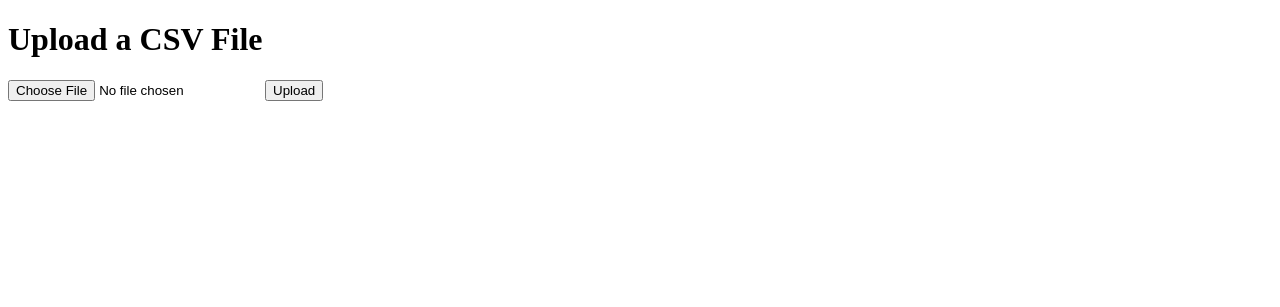
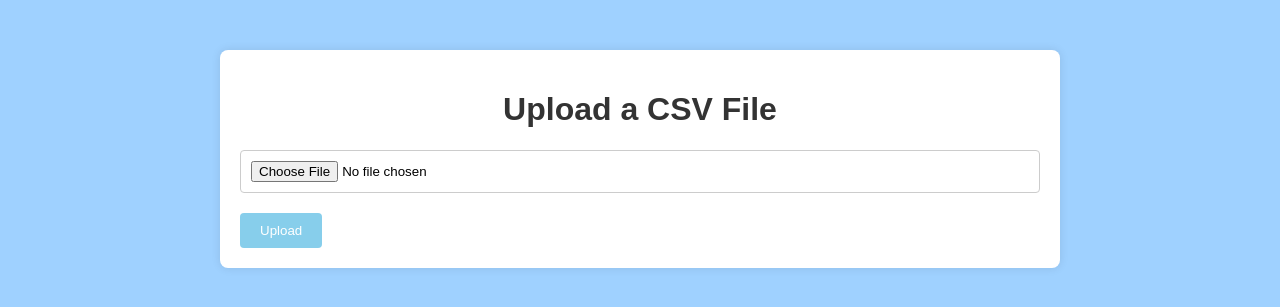
Before and after one commit to jithin2059/sales-predict-daashboard, a Flask app: page / in a window 1280 px wide. Shown: the top 307 px of the page. Run offline with Flask 3, Linux system fonts and the light colour scheme.

Commit message:
Update upload.html

```diff
--- a/templates/upload.html
+++ b/templates/upload.html
@@ -3,16 +3,60 @@
 <head>
     <meta charset="UTF-8">
     <meta name="viewport" content="width=device-width, initial-scale=1.0">
-    <title>Sales Predict Dashboard</title>
+    <title>Sales Predict Dashboard - Upload</title>
+    <style>
+        body {
+            background-color: #9fd1ff;
+            font-family: Copperplate, Fantasy;
+        }
+        .container {
+            background-color: #fff;
+            max-width: 800px;
+            margin: 50px auto;
+            padding: 20px;
+            border-radius: 8px;
+            box-shadow: 0 0 10px rgba(0, 0, 0, 0.1);
+        }
+        h1 {
+            color: #333;
+            text-align: center;
+        }
+        input[type="file"] {
+            display: block;
+            width: 100%;
+            padding: 10px;
+            margin-bottom: 20px;
+            border: 1px solid #ccc;
+            border-radius: 4px;
+            box-sizing: border-box;
+        }
+        button[type="submit"] {
+            background-color: skyblue;
+            color: #fff;
+            border: none;
+            padding: 10px 20px;
+            border-radius: 4px;
+            cursor: pointer;
+        }
+        button[type="submit"]:hover {
+            background-color: #4CAF50;
+        }
+        .error {
+            color: red;
+            margin-top: 10px;
+        }
+    </style>
 </head>
 <body>
+    <div class="container">
         <h1>Upload a CSV File</h1>
         <form action="/" method="post" enctype="multipart/form-data">
             <input type="file" name="file" accept=".csv" required>
             <button type="submit">Upload</button>
         </form>
         {% if error %}
-        <p style="color: red;">{{ error }}</p>
+            <p class="error">{{ error }}</p>
         {% endif %}
+    </div>
 </body>
 </html>
```
Lines whose indentation alone changed are shown as unchanged.
